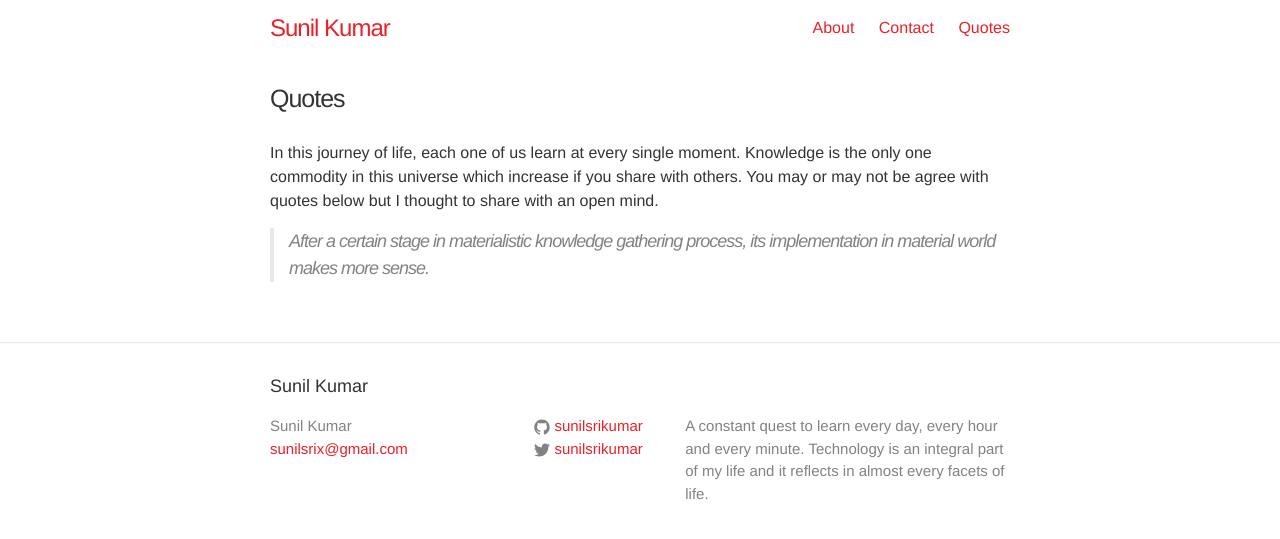
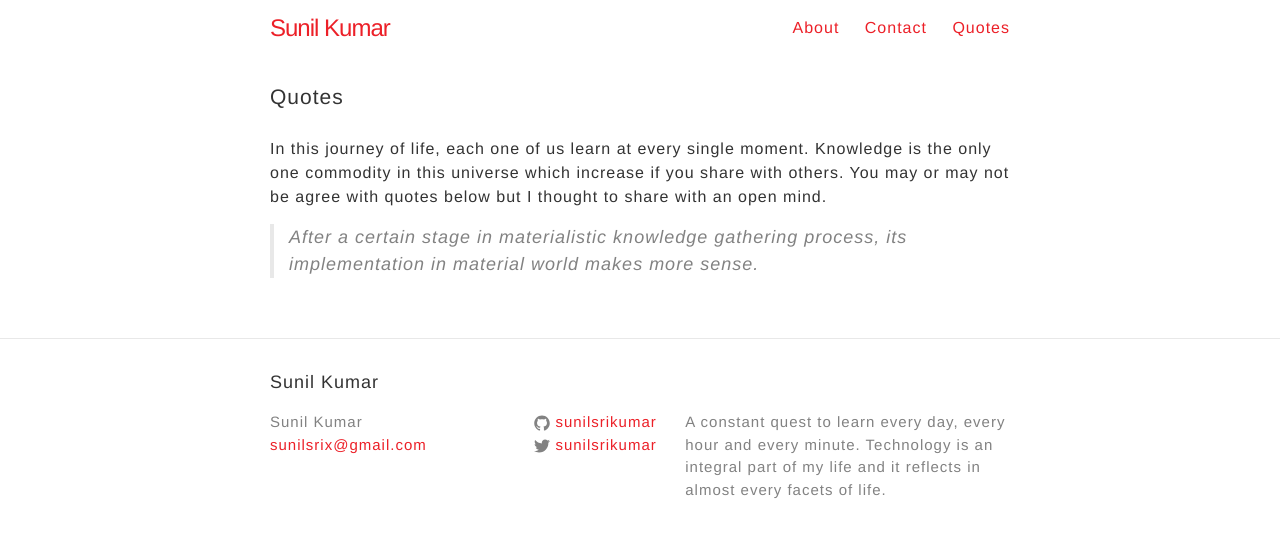
Before and after one commit to sunilsrikumar/sunilsrikumar.github.io, a Jekyll site: the page built from quotes.md, in a window 1280 px wide. Shown: the top 539 px of the page. Built offline with Jekyll 4.4.1, drawn with Linux system fonts in a browser that asks for light colours.

Commit message:
Styles updated

```diff
--- a/css/main.scss
+++ b/css/main.scss
@@ -51,3 +51,27 @@ $on-laptop:        800px;
         "layout",
         "syntax-highlighting"
 ;
+
+body{
+  letter-spacing: 1px;
+}
+
+p{
+  letter-spacing: 1px;
+}
+
+blockquote{
+  letter-spacing: 1px;
+}
+
+.post-title{
+  letter-spacing: 1px;
+  font-weight: 400;
+  font-size: 21px;
+}
+
+h2, h3 {
+  letter-spacing: 1px;
+  font-weight: 400;
+  font-size: 21px;
+}
```
